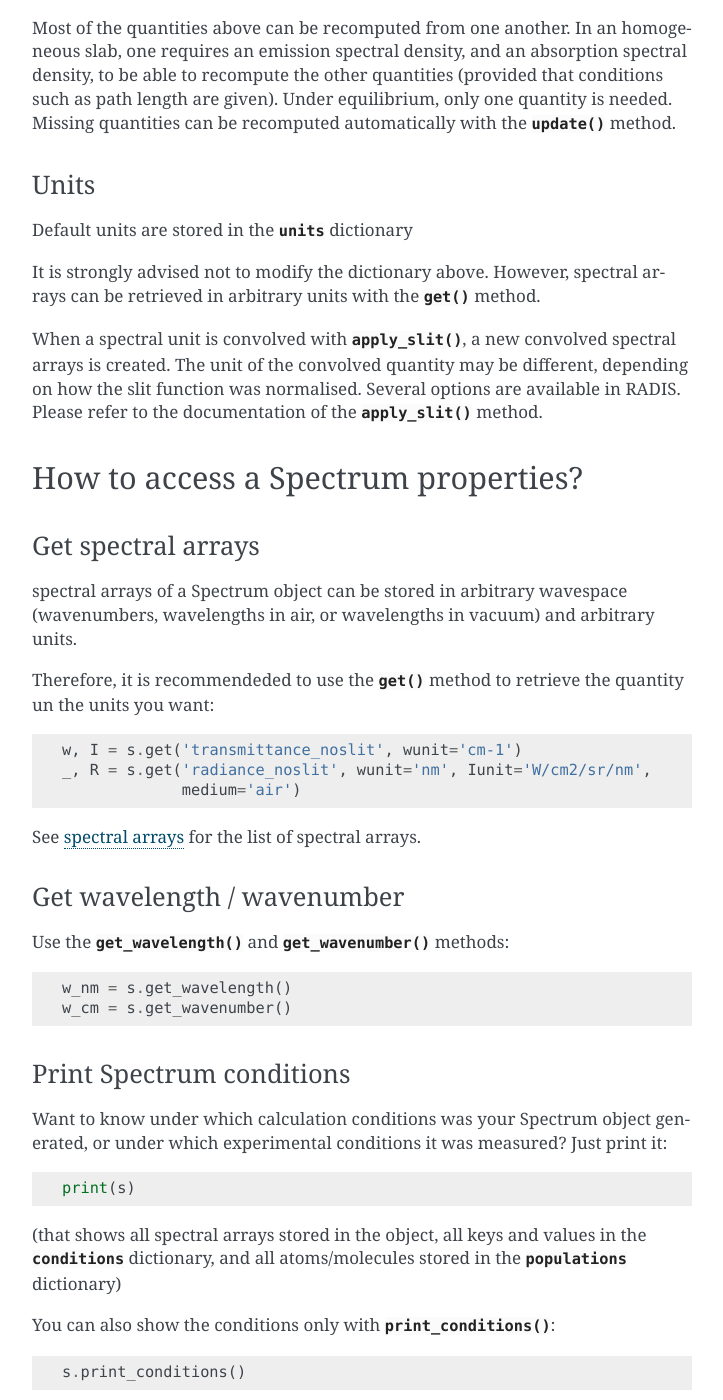
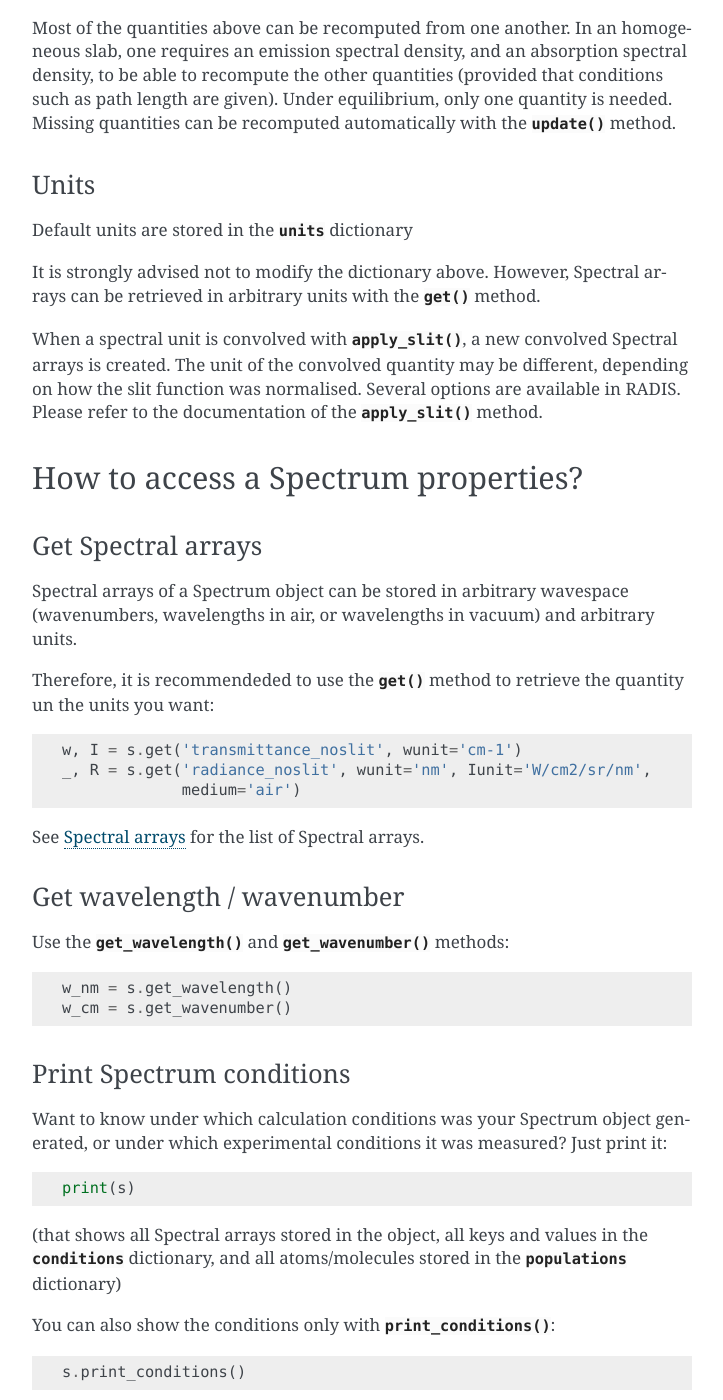
Before and after one commit to radis/radis, a Sphinx documentation site: the page built from docs/spectrum/spectrum.rst, in a window 1280 px wide and 1400 px high, scrolled down 4891 px. Shown: the whole window, without its empty margins (388-1111 px from the left). Built offline with Sphinx 7.4.7, drawn with Linux system fonts in a browser that asks for light colours; pages that are not in the unit, such as notebooks, are missing from menus; comment, search, counter and statistics services are not loaded; some of the changed text lies outside the part shown.

```diff
--- a/docs/dev/test.rst
+++ b/docs/dev/test.rst
@@ -158,7 +158,7 @@
     >>> Out:
 
         Spectrum Name:  CO_Tgas1500K_mole_fraction0.5.spec
-    spectral arrays
+    Spectral arrays
     ----------------------------------------
        abscoeff 	(37,870 points)
     Populations Stored
--- a/docs/spectrum/spectrum.rst
+++ b/docs/spectrum/spectrum.rst
@@ -136,16 +136,16 @@
 Load from a .spec file
 ----------------------
 
-A ``.spec`` file contains all the Spectrum spectral arrays as well as the input
+A ``.spec`` file contains all the Spectrum Spectral arrays as well as the input
 conditions used to generate it. To retrieve it use the
 :func:`~radis.tools.database.load_spec` function::
 
     s = load_spec('my_spectrum.spec')
 
 Sometimes the ``.spec`` file may have been generated under a compressed format
-where redundant spectral arrays have been removed (for instance, transmittance
+where redundant Spectral arrays have been removed (for instance, transmittance
 if you already know absorbance). Use the :py:meth:`~radis.spectrum.spectrum.Spectrum.update`
-method to regenerate missing spectral arrays::
+method to regenerate missing Spectral arrays::
 
     s = load_spec('my_spectrum.spec', binary=True)
     s.update()
@@ -201,13 +201,13 @@
 See the latest list in the :data:`~radis.spectrum.utils.CONVOLUTED_QUANTITIES` and
 :data:`~radis.spectrum.utils.NON_CONVOLUTED_QUANTITIES`.
 
-Custom spectral arrays
+Custom Spectral arrays
 --------------------------
 
 A :class:`~radis.spectrum.spectrum.Spectrum` object is built on top of a dictionary structure, and can handle
-spectral arrays with any name.
+Spectral arrays with any name.
 
-Custom spectral arrays with arbitrary units can be defined when creating a Spectrum object, for instance::
+Custom Spectral arrays with arbitrary units can be defined when creating a Spectrum object, for instance::
 
     # w, I are two numpy arrays
     s = Spectrum.from_array(w, I, 'irradiance',
@@ -242,12 +242,12 @@
 
 Default units are stored in the :attr:`~radis.spectrum.spectrum.Spectrum.units` dictionary
 
-It is strongly advised not to modify the dictionary above. However, spectral arrays
+It is strongly advised not to modify the dictionary above. However, Spectral arrays
 can be retrieved in arbitrary units with the :meth:`~radis.spectrum.spectrum.Spectrum.get`
 method.
 
 When a spectral unit is convolved with :meth:`~radis.spectrum.spectrum.Spectrum.apply_slit`,
-a new convolved spectral arrays is created. The unit of the convolved quantity may be different,
+a new convolved Spectral arrays is created. The unit of the convolved quantity may be different,
 depending on how the slit function was normalised. Several options are available in RADIS.
 Please refer to the documentation of the :meth:`~radis.spectrum.spectrum.Spectrum.apply_slit` method.
 
@@ -259,10 +259,10 @@
 ====================================
 
 
-Get spectral arrays
+Get Spectral arrays
 -----------------------
 
-spectral arrays of a Spectrum object can be stored in arbitrary
+Spectral arrays of a Spectrum object can be stored in arbitrary
 wavespace (wavenumbers, wavelengths in air, or wavelengths in vacuum) and arbitrary units.
 
 Therefore, it is recommendeded to use the :py:meth:`~radis.spectrum.spectrum.Spectrum.get`
@@ -272,8 +272,8 @@
     _, R = s.get('radiance_noslit', wunit='nm', Iunit='W/cm2/sr/nm',
                  medium='air')
 
-See :ref:`spectral arrays <label_spectral_quantities>` for the list
-of spectral arrays.
+See :ref:`Spectral arrays <label_Spectral_arrays>` for the list
+of Spectral arrays.
 
 Get wavelength / wavenumber
 ---------------------------
@@ -293,7 +293,7 @@
 
     print(s)
 
-(that shows all spectral arrays stored in the object, all keys and
+(that shows all Spectral arrays stored in the object, all keys and
 values in the :attr:`~radis.spectrum.spectrum.Spectrum.conditions` dictionary,
 and all atoms/molecules stored in the :attr:`~radis.spectrum.spectrum.Spectrum.populations`
 dictionary)
@@ -306,7 +306,7 @@
 
 .. _label_spectrum_plot:
 
-Plot spectral arrays
+Plot Spectral arrays
 ------------------------
 
 Use :py:meth:`~radis.spectrum.spectrum.Spectrum.plot`::
@@ -387,7 +387,7 @@
 
 The generated ``.spec`` file can be read (and edited) with any text editor. However,
 it may take a lot of space. If memory is important, you may use the ``compress=True``
-argument which will remove redundant spectral arrays (for instance, transmittance
+argument which will remove redundant Spectral arrays (for instance, transmittance
 if you already know absorbance), and store the .spec file under binary format. Use
 the :py:meth:`~radis.spectrum.spectrum.Spectrum.update` method to regenerate missing
 quantities::
@@ -433,7 +433,7 @@
 Calculate missing quantities
 ----------------------------
 
-Some spectral arrays can be infered from quantities stored in the Spectrum
+Some Spectral arrays can be infered from quantities stored in the Spectrum
 if enough conditions are given. For instance, transmittance can be recomputed
 from the spectral absorption coefficient if the path length is stored in the
 conditions.
@@ -638,7 +638,7 @@
 Calculate transmittance from radiance with Kirchoff's law
 ---------------------------------------------------------
 
-RADIS can be used to infer spectral arrays from others if they can
+RADIS can be used to infer Spectral arrays from others if they can
 be derived. If on top that, equilibrium is assumed, then Kirchoff's law
 is used. See ``How to ... calculate missing quantities?`` and the
 :py:meth:`~radis.spectrum.rescale.update` method with argument ``assume_equilibrium=True``.
@@ -683,12 +683,12 @@
 
 However, :py:meth:`~radis.spectrum.spectrum.Spectrum.compare_with` allows more freedom
 regarding what quantities to compare. ``==`` will compare everything of two spectra,
-including input conditions, units under which spectral arrays are stored,
+including input conditions, units under which Spectral arrays are stored,
 populations of species if they were saved, etc. In many situations we may want
 to simply compare the spectra themselves, or even a particular quantity like
 *transmittance_noslit*. Use::
 
-    s1.compare_with(s2, spectra_only=True)                    # compares all spectral arrays
+    s1.compare_with(s2, spectra_only=True)                    # compares all Spectral arrays
     s1.compare_with(s2, spectra_only='transmittance_noslit')  # compares transmittance only
 
 The aforementionned methods will return a boolean array (True/False). If you
```
Also changed, not shown: other parts of docs/spectrum/spectrum.rst (+10 -10 lines), 14 other files.
